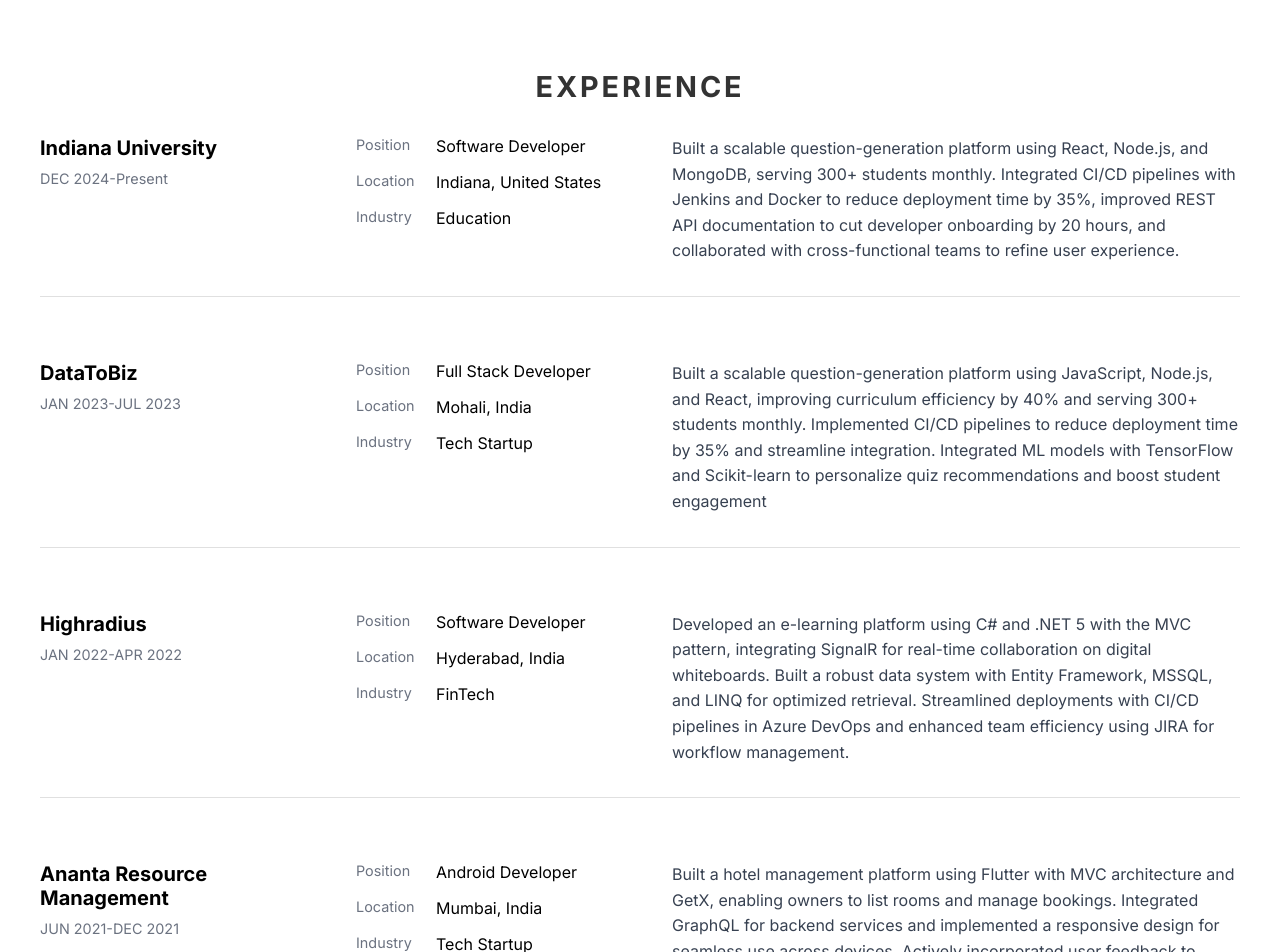
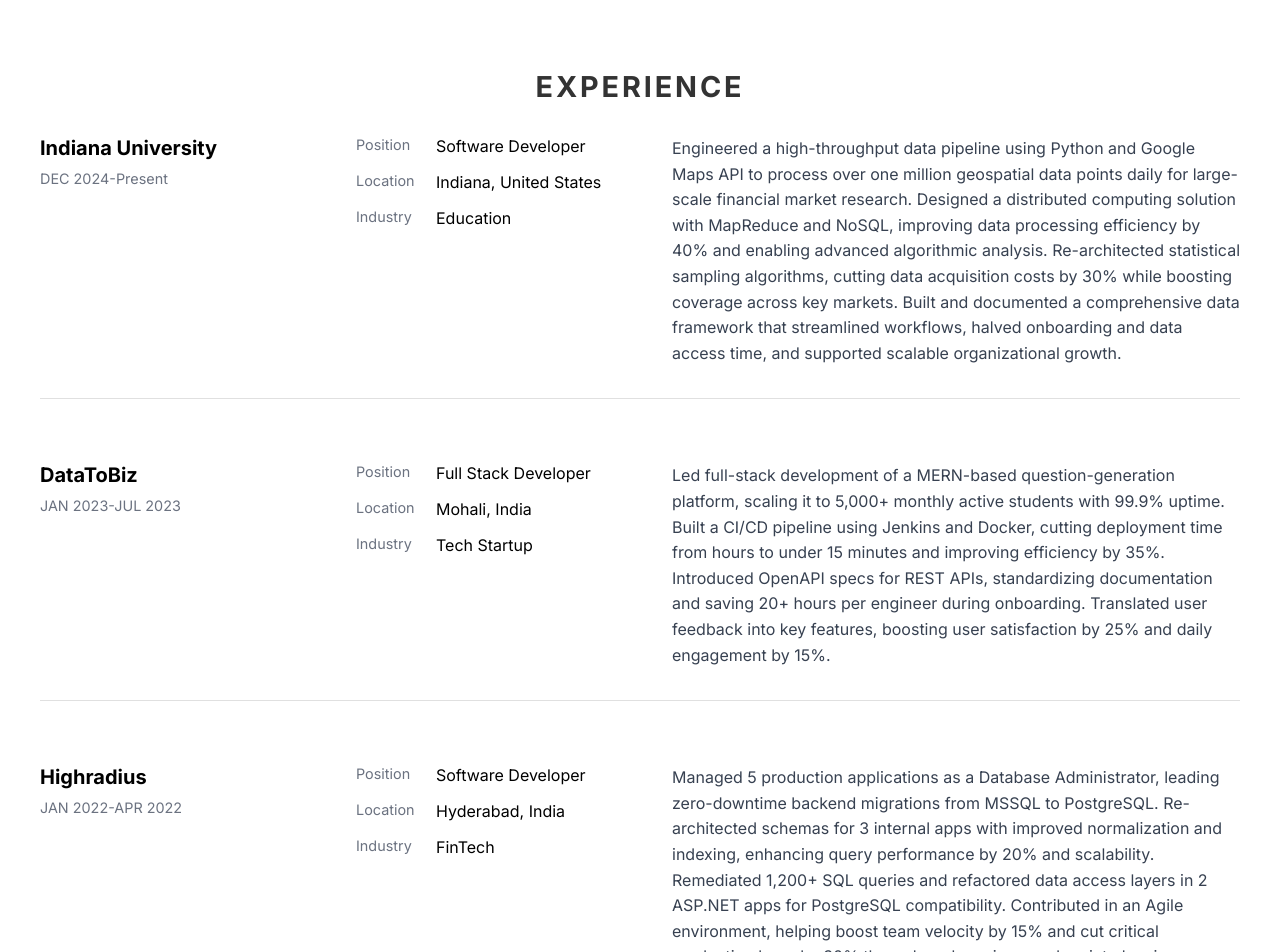
Before and after one commit to Sarthak1904/personal-website-updated, a React (Create React App) app in the folder client/: page / in a window 1280 px wide. Shown: the part 4260-5212 px from the top of the page. Built offline with nearby package versions, Linux system fonts and the light colour scheme.

Commit message:
experience section

```diff
--- a/client/src/components/Experience.js
+++ b/client/src/components/Experience.js
@@ -8,7 +8,7 @@
     position: 'Software Developer',
     location: 'Indiana, United States',
     industry: 'Education',
-    description: 'Built a scalable question-generation platform using React, Node.js, and MongoDB, serving 300+ students monthly. Integrated CI/CD pipelines with Jenkins and Docker to reduce deployment time by 35%, improved REST API documentation to cut developer onboarding by 20 hours, and collaborated with cross-functional teams to refine user experience.',
+    description: 'Engineered a high-throughput data pipeline using Python and Google Maps API to process over one million geospatial data points daily for large-scale financial market research. Designed a distributed computing solution with MapReduce and NoSQL, improving data processing efficiency by 40% and enabling advanced algorithmic analysis. Re-architected statistical sampling algorithms, cutting data acquisition costs by 30% while boosting coverage across key markets. Built and documented a comprehensive data framework that streamlined workflows, halved onboarding and data access time, and supported scalable organizational growth.',
   },
   {
     company: 'DataToBiz',
@@ -16,7 +16,7 @@
     position: 'Full Stack Developer ',
     location: 'Mohali, India',
     industry: 'Tech Startup',
-    description: 'Built a scalable question-generation platform using JavaScript, Node.js, and React, improving curriculum efficiency by 40% and serving 300+ students monthly. Implemented CI/CD pipelines to reduce deployment time by 35% and streamline integration. Integrated ML models with TensorFlow and Scikit-learn to personalize quiz recommendations and boost student engagement',
+    description: 'Led full-stack development of a MERN-based question-generation platform, scaling it to 5,000+ monthly active students with 99.9% uptime. Built a CI/CD pipeline using Jenkins and Docker, cutting deployment time from hours to under 15 minutes and improving efficiency by 35%. Introduced OpenAPI specs for REST APIs, standardizing documentation and saving 20+ hours per engineer during onboarding. Translated user feedback into key features, boosting user satisfaction by 25% and daily engagement by 15%.',
   },
   {
     company: 'Highradius',
@@ -24,7 +24,7 @@
     position: 'Software Developer',
     location: 'Hyderabad, India',
     industry: 'FinTech',
-    description: 'Developed an e-learning platform using C# and .NET 5 with the MVC pattern, integrating SignalR for real-time collaboration on digital whiteboards. Built a robust data system with Entity Framework, MSSQL, and LINQ for optimized retrieval. Streamlined deployments with CI/CD pipelines in Azure DevOps and enhanced team efficiency using JIRA for workflow management.',
+    description: 'Managed 5 production applications as a Database Administrator, leading zero-downtime backend migrations from MSSQL to PostgreSQL. Re-architected schemas for 3 internal apps with improved normalization and indexing, enhancing query performance by 20% and scalability. Remediated 1,200+ SQL queries and refactored data access layers in 2 ASP.NET apps for PostgreSQL compatibility. Contributed in an Agile environment, helping boost team velocity by 15% and cut critical production bugs by 30% through code reviews and sprint planning.',
   },
   {
     company: 'Ananta Resource Management',
@@ -32,7 +32,7 @@
     position: 'Android Developer',
     location: 'Mumbai, India',
     industry: 'Tech Startup',
-    description: 'Built a hotel management platform using Flutter with MVC architecture and GetX, enabling owners to list rooms and manage bookings. Integrated GraphQL for backend services and implemented a responsive design for seamless use across devices. Actively incorporated user feedback to enhance usability and increase client satisfaction.',
+    description: 'Built a cross-platform booking app using Flutter, adopted by 50+ hotel owners in six months. Implemented a scalable MVC architecture and integrated GraphQL, reducing data payload by 30% and API response time by 200ms. Designed a responsive UI for consistent multi-device experience, increasing user retention by 20% and session duration by 15%. Delivered 3 major updates based on client feedback, earning a 4.5-star average rating on app marketplaces.',
   },
 ];
 
```
